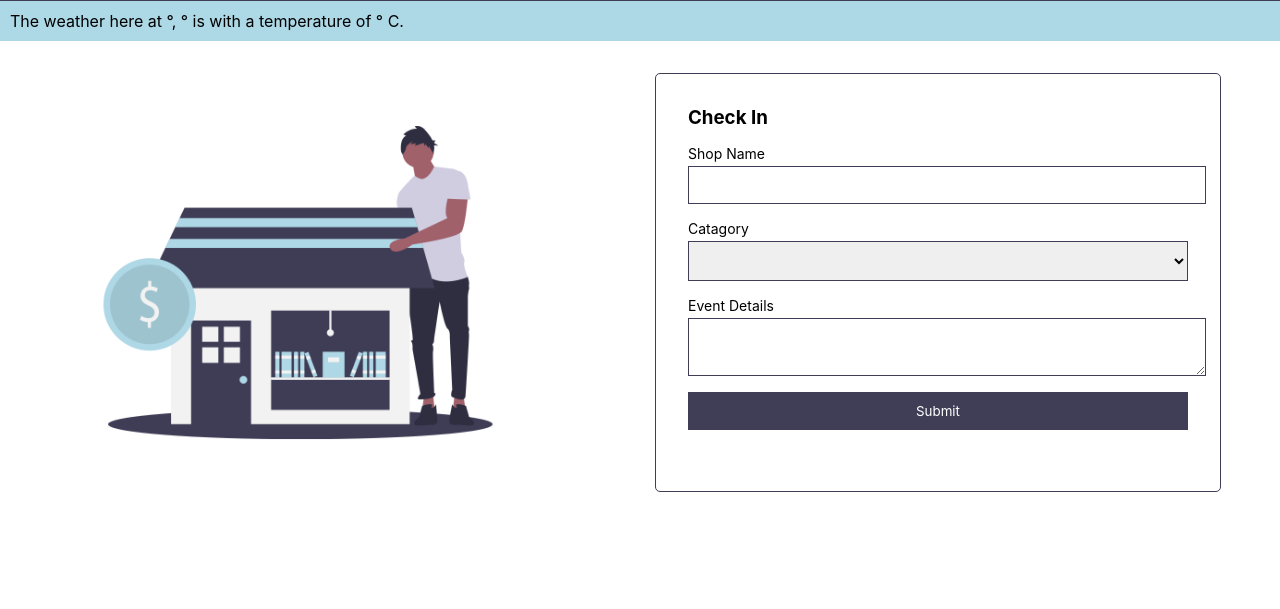
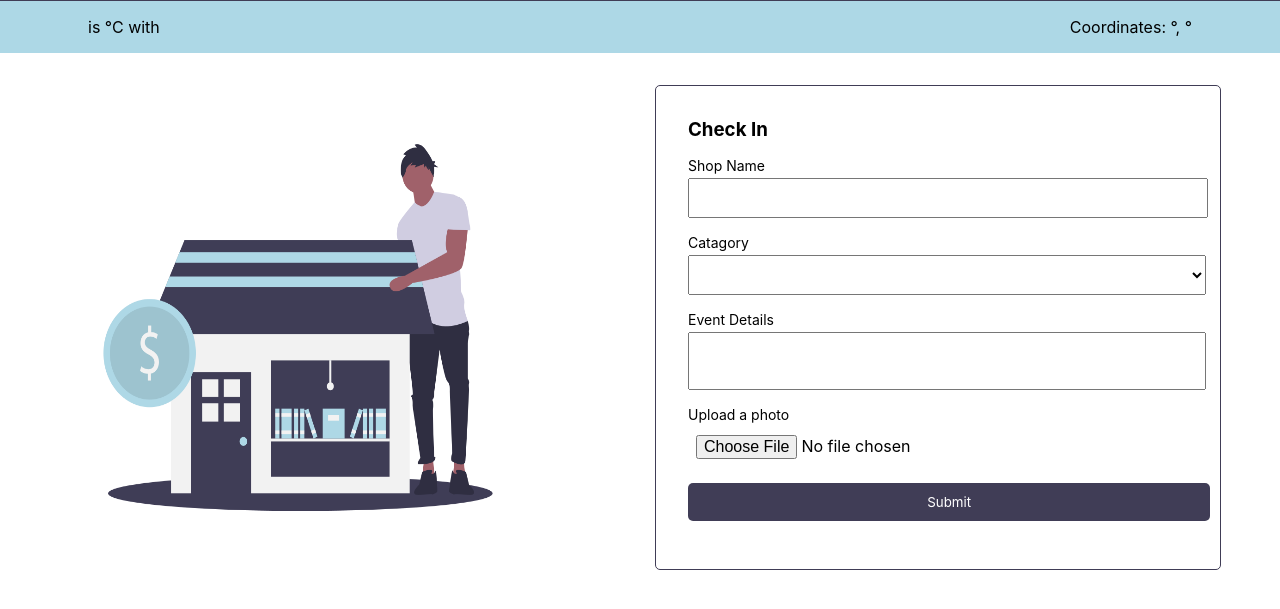
Before and after one commit to tdsimpson/pop-it-up, a website: page public/index.html in a window 1280 px wide. Shown: the part 71-680 px from the top of the page. Drawn offline with Linux system fonts and the light colour scheme.

Commit message:
Form styling changes, scss ordering, and city name displayed on checkin page

```diff
--- a/index.js
+++ b/index.js
@@ -2,12 +2,14 @@ const express = require('express');
 const Datastore = require('nedb');
 const fetch = require('node-fetch');
 require('dotenv').config();
+
 
 const app = express();
 const port = process.env.PORT || 3000;
 app.listen(port, () => {
   console.log(`Starting server at ${port}`);
 });
+
 app.use(express.static('public'));
 app.use(express.json({ limit: '1mb' }));
 
@@ -30,9 +32,12 @@ app.post('/api', (request, response) => {
   data.timestamp = timestamp;
   database.insert(data);
   response.json(data);
+
+
 });
 
 app.get('/weather/:latlon', async (request, response) => {
+
   console.log(request.params);
   const latlon = request.params.latlon.split(',');
   console.log(latlon);
--- a/package.json
+++ b/package.json
@@ -16,6 +16,7 @@
   "dependencies": {
     "dotenv": "^8.0.0",
     "express": "^4.16.4",
+    "express-fileupload": "^1.1.7-alpha.4",
     "moment": "^2.27.0",
     "nedb": "^1.8.0",
     "node-fetch": "^2.6.0",
--- a/public/checkins/map.js
+++ b/public/checkins/map.js
@@ -32,7 +32,7 @@ async function getData() {
     let txt = `${item.shopName}.<br>
     ${item.catagory}.<br>
     ${item.eventDetails} <br>
-    ${item.weather.name} is ${Math.round(item.weather.main.temp - 273.15)}&deg;C.
+    ${item.weather.name} is ${Math.round(item.weather.main.temp - 273.15)}&deg;C
     with ${item.weather.weather[0].description} <br>
     ${moment((item.timestamp)).format("LLLL")}`;
 
--- a/public/index.html
+++ b/public/index.html
@@ -28,11 +28,20 @@
       </div>
 
     </div>
-    <p>
-      The weather here at <span id="latitude"></span>&deg;,
-      <span id="longitude"></span>&deg; is <span id="summary"></span> with
-      a temperature of <span id="temp"></span>&deg; C.
-    </p>
+
+    <div class="weather-bar">
+      <p class="weather-info">
+        <span id="city"></span> is <span id="temp"></span>&deg;C
+        with <span id="summary"></span>
+      </p>
+
+      <p class="coords">
+        Coordinates: <span id="latitude"></span>&deg;, <span id="longitude"></span>&deg;
+      </p>
+
+    </div>
+
+
 
 
     <div class="picandtext">
@@ -62,8 +71,12 @@
 
           <label for="eventDetails">Event Details</label>
           <textarea id="eventDetails" maxlength="560" type="text" required></textarea>
+          <label for="upload-photo-button">Upload a photo</label>
+          <input id="upload-photo-button" type="file" value="upload" />
+
         </form>
-        <button id="submit" onclick="window.location.href='checkins/map.html';">Submit</button>
+        <button id="submit"
+          onclick="window.location.href='checkins/map.html';">Submit</button>
       </div>
     </div>
     <script src="main.js"></script>
--- a/public/main.js
+++ b/public/main.js
@@ -14,9 +14,11 @@ if ('geolocation' in navigator) {
       const json = await response.json();
       weather = json
 
-      //document.getElementById('city').textContent = weather;
+
+      document.getElementById('city').textContent = weather.name;
       document.getElementById('summary').textContent = weather.weather[0].description;
       document.getElementById('temp').textContent = Math.round(weather.main.temp - 273.15);
+
 
     } catch (error) {
       console.error(error);
--- a/public/styles/base.scss
+++ b/public/styles/base.scss
@@ -9,6 +9,7 @@
       'Open Sans',
       'Helvetica Neue',
       sans-serif;
+    margin: 0;
     padding: 0;
-margin: 0;
+
   }
--- a/public/styles/body.scss
+++ b/public/styles/body.scss
@@ -5,10 +5,20 @@ body,
     width: 100%;
 }
 
+.weather-bar {
+    background-color: lightblue;
+    display: flex;
+    padding: 1rem 5.5rem;
 
-p {
-    padding: 10px;
-    background-color: lightblue;
+
+    .weather-info {
+        flex: 1;
+    }
+
+    .coords {
+        flex: 1;
+        text-align: end;
+    }
 }
 
 .picandtext {
@@ -31,25 +41,28 @@ p {
 
 .submission-form {
     border: 1.3px solid #403D56;
+    border-radius: 5px;
+    margin: 2rem auto;
     max-width: 500px;
-    margin: 2rem auto;
     padding: 2rem;
-    border-radius: 5px;
+
 
     label {
         display: block;
+        font-size: 14px;
         padding: 1rem 0 .25rem 0;
-        font-size: 14px;
+
     }
 
     input,
     textarea,
     select {
+        box-sizing: content-box;
         display: block;
+        font-size: 16px;
+        padding: .5rem;
+        resize: none;
         width: 100%;
-        border: 1.3px solid #403D56;
-        padding: .5rem;
-        font-size: 16px;
     }
 }
 
@@ -65,7 +78,9 @@ p {
 
 #submit {
     background-color: #403D56;
+    border-radius: 5px;
     border: none;
+    box-sizing: content-box;
     color: white;
     padding: 0.7rem;
     outline: none;
@@ -74,7 +89,7 @@ p {
     width: 100%;
 
     &:hover {
-        background-color: #2680CA;
+        background-color: #686585;
         cursor: pointer;
     }
 }
--- a/public/styles/navbar.scss
+++ b/public/styles/navbar.scss
@@ -1,22 +1,25 @@
 .navbar {
+    background: light;
+    border-bottom: 2px solid #403D56;
     font-family: -apple-system, BlinkMacSystemFont, 'Segoe UI', Roboto, Oxygen, Ubuntu, Cantarell, 'Open Sans', 'Helvetica Neue', sans-serif;
-    width: 100%;
-    overflow: hidden;
     height: 70px;
     line-height: 70px;
-    background: light;
-    border-bottom: 2px solid #403D56;
+    overflow: hidden;
+    width: 100%;
+
 }
 
 .logo {
+    float: left;
     padding: 15px;
     width: 160px;
-    float: left;
+
 }
 
 .container {
+    margin: 0 auto;
     width: 90%;
-    margin: 0 auto;
+
 }
 
 .menu {
@@ -25,19 +28,18 @@
 
 .menu li {
     float: left;
-    width: 120px;
     height: 70px;
     line-height: 70px;
+    list-style: none;
     text-align: center;
-    list-style: none;
+    width: 120px;
 }
 
 .menu li a {
     color: #403D56;
+    display: block;
+    font-family: -apple-system, BlinkMacSystemFont, 'Segoe UI', Roboto, Oxygen, Ubuntu, Cantarell, 'Open Sans', 'Helvetica Neue', sans-serif;
     text-decoration: none;
-    font-family: -apple-system, BlinkMacSystemFont, 'Segoe UI', Roboto, Oxygen, Ubuntu, Cantarell, 'Open Sans', 'Helvetica Neue', sans-serif;
-    /*text-transform: uppercase;*/
-    display: block;
 }
 
 .menu li a:hover {
```
Also changed, not shown: public/style.css, style.css (added), 2 other files. Lines whose indentation alone changed are shown as unchanged.
